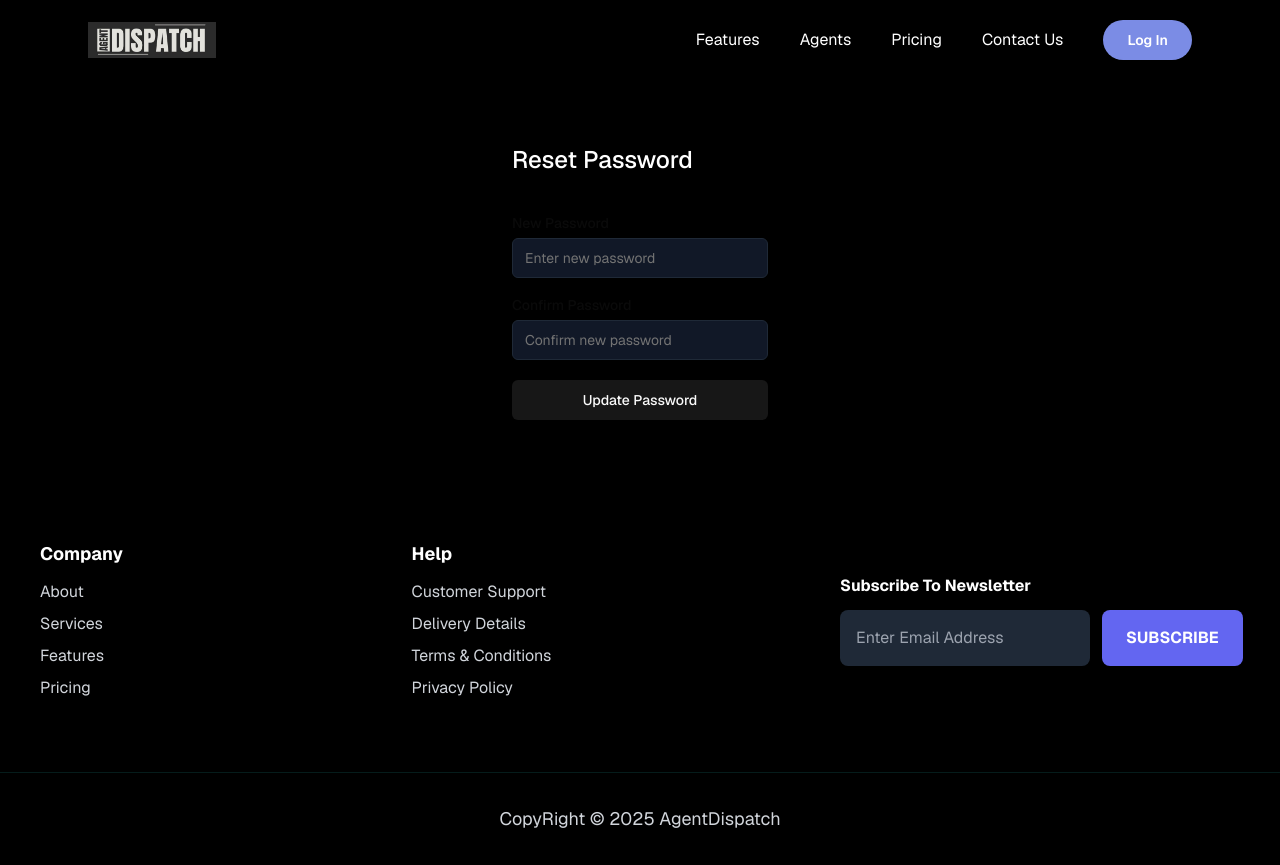
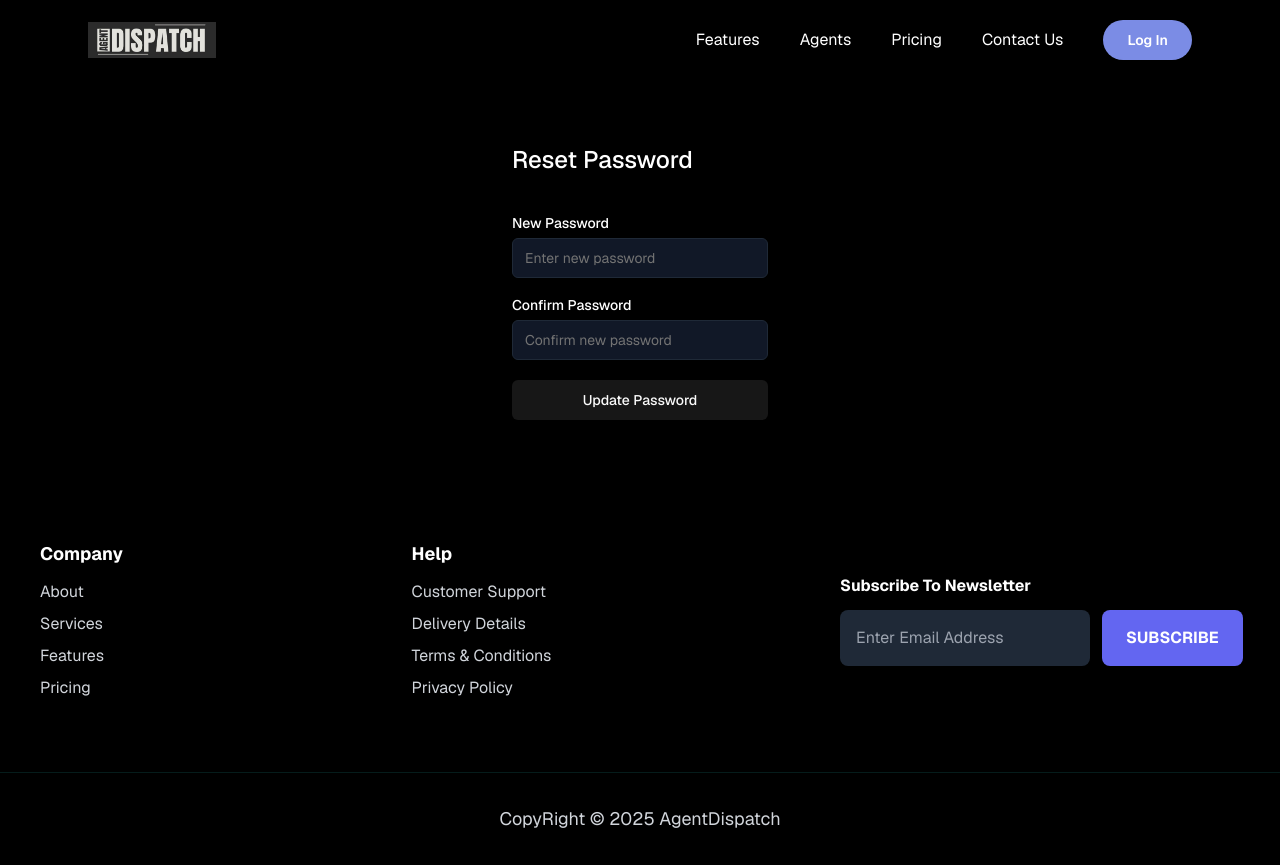
Before and after one commit to Affan1415/agent-dispatch-frontend, a Next.js app: page /reset-password in a window 1280 px wide. Built offline with nearby package versions, Linux system fonts and the light colour scheme; no server answers.

Commit message:
Update Reset Password page styles for improved text visibility

```diff
--- a/app/reset-password/page.tsx
+++ b/app/reset-password/page.tsx
@@ -17,7 +17,7 @@
         >
             <h1 className="text-2xl font-medium text-white">Reset Password</h1>
 
-            <div className="flex flex-col gap-2 [&>input]:mb-3 mt-8">
+            <div className="flex flex-col gap-2 [&>input]:mb-3 mt-8 text-white">
                 <Label htmlFor="password">New Password</Label>
                 <Input type="password" name="password" placeholder="Enter new password" required />
 
```
